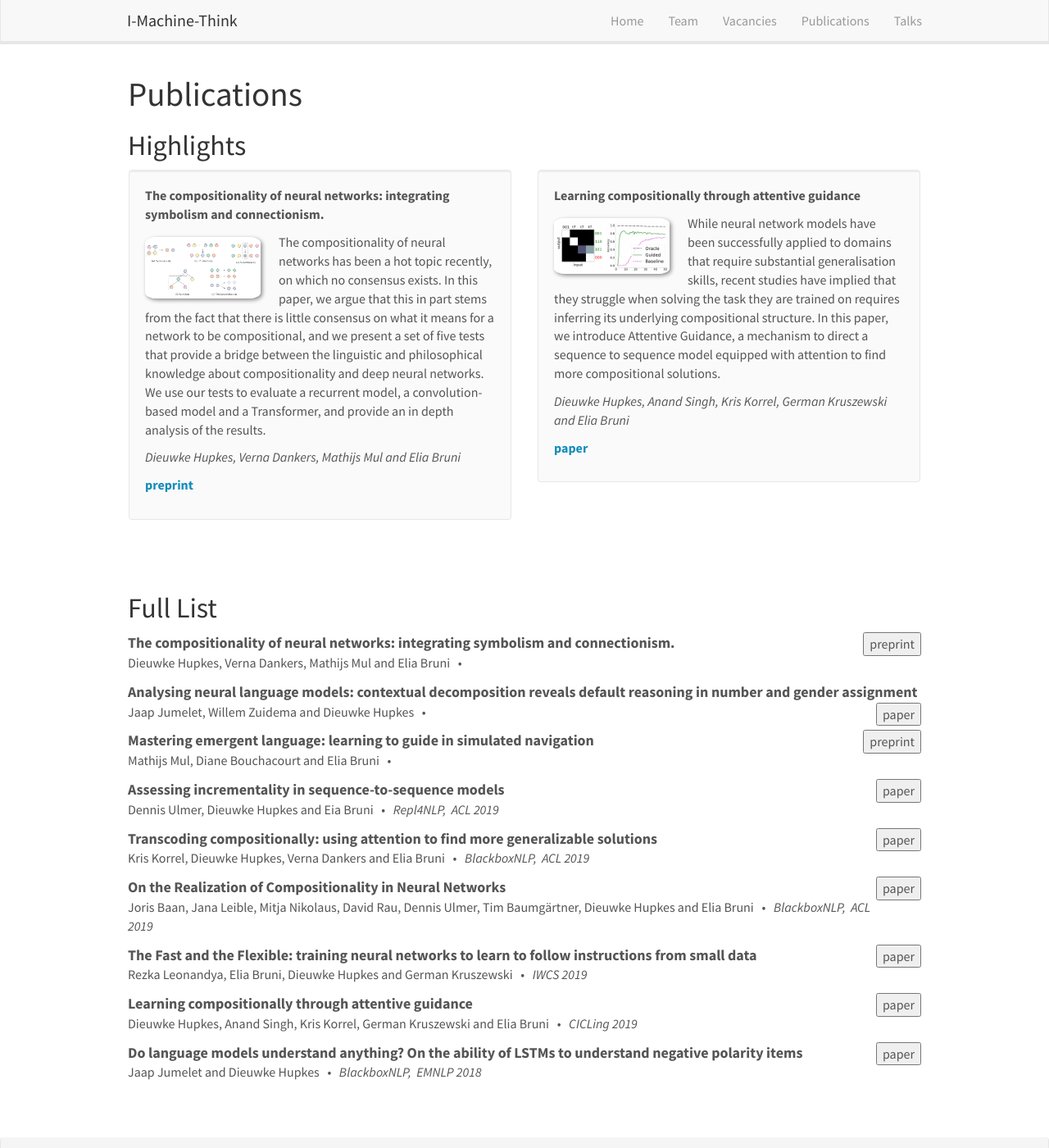
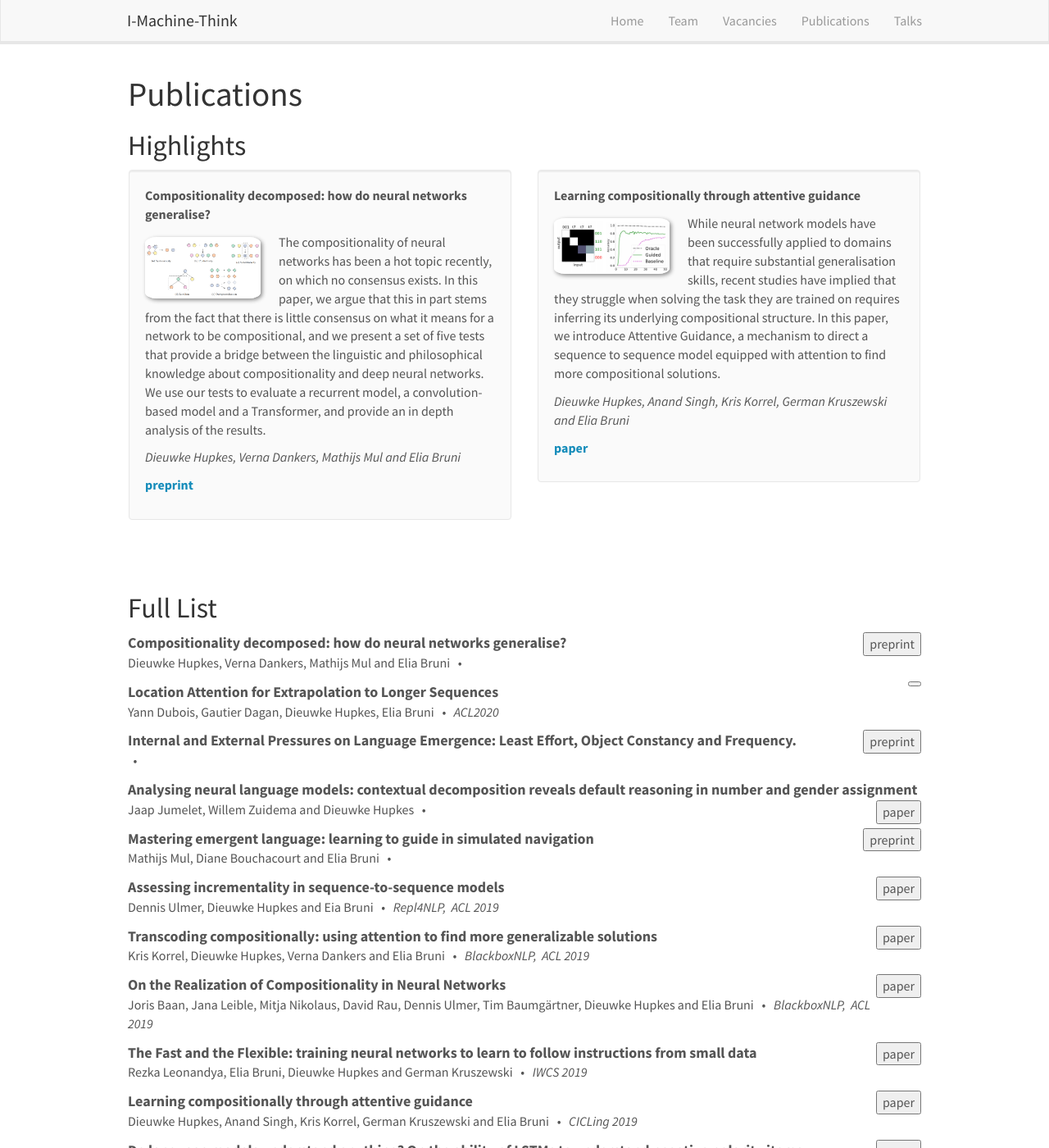
Before and after one commit to i-machine-think/i-machine-think.github.io, a Jekyll site: the page built from _pages/publications.md, in a window 1280 px wide and 1400 px high. Shown: the whole window at 82% size. Built offline with Jekyll 4.4.1, drawn with Linux system fonts in a browser that asks for light colours; nearby versions of some CDN libraries.

Commit message:
Add publications

```diff
--- a/_data/publist.yml
+++ b/_data/publist.yml
@@ -1,4 +1,4 @@
-- title: "The compositionality of neural networks: integrating symbolism and connectionism."
+- title: "Compositionality decomposed: how do neural networks generalise?"
   authors: "Dieuwke Hupkes, Verna Dankers, Mathijs Mul and Elia Bruni"
   year: 2019
   image: manifesto_tests.png
@@ -12,12 +12,21 @@
     display: preprint
   news2:
 
+- title: "Location Attention for Extrapolation to Longer Sequences"
+  authors: "Yann Dubois, Gautier Dagan, Dieuwke Hupkes, Elia Bruni"
+  venue: "ACL2020"
+
+- title: "Internal and External Pressures on Language Emergence: Least Effort, Object Constancy and Frequency."
+  author: "Diana Rodríguez Luna, Edoardo Maria Ponti, Dieuwke Hupkes and Elia Bruni"
+  link:
+    url: https://arxiv.org/pdf/2004.03868.pdf
+    display: preprint
+
 - title: "Analysing neural language models: contextual decomposition reveals default reasoning in number and gender assignment"
   authors: "Jaap Jumelet, Willem Zuidema and Dieuwke Hupkes"
   link:
     url: https://www.aclweb.org/anthology/K19-1001.pdf
     display: paper
-
 
 - title: "Mastering emergent language: learning to guide in simulated navigation"
   authors: "Mathijs Mul, Diane Bouchacourt and Elia Bruni"
```
